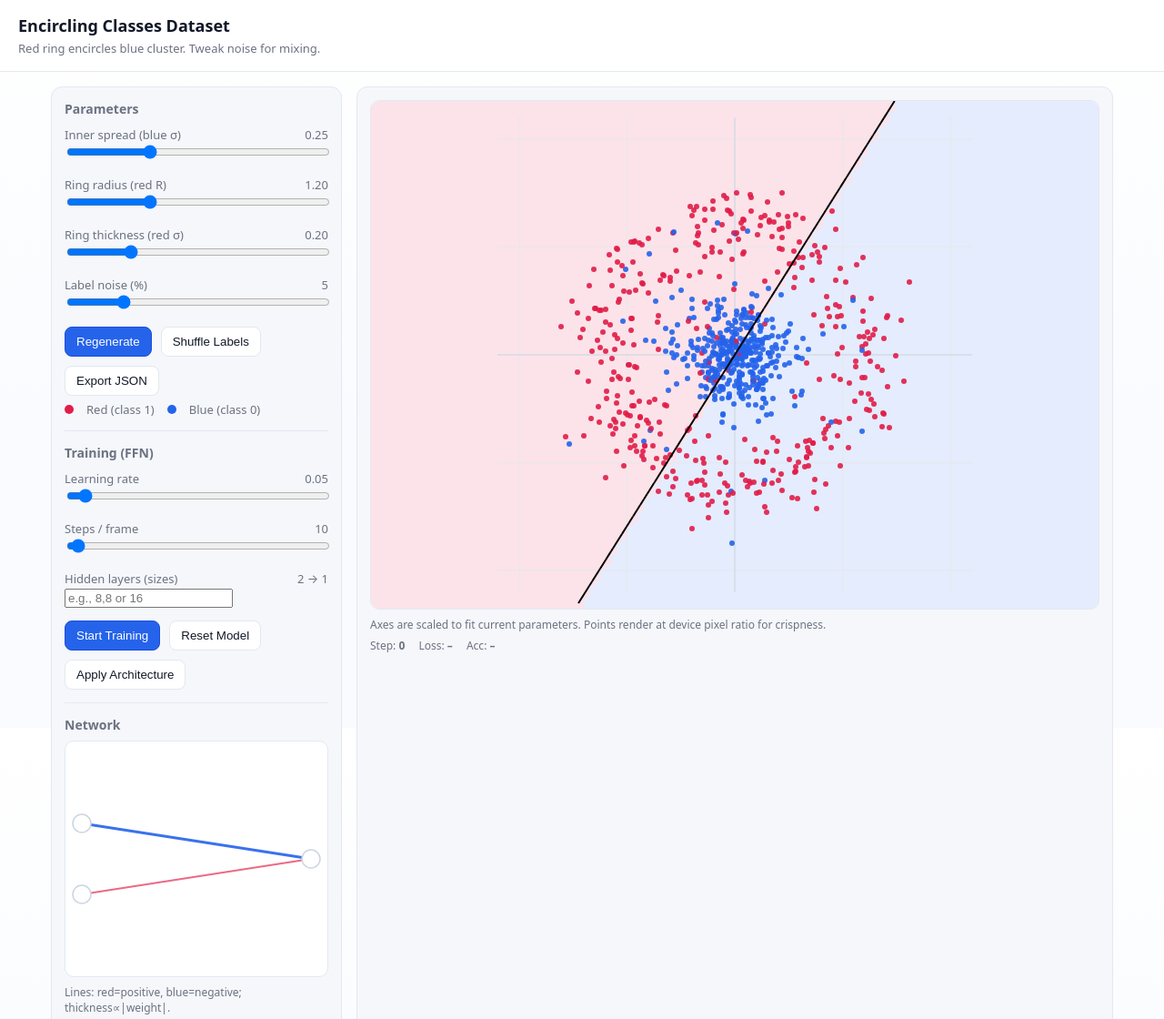
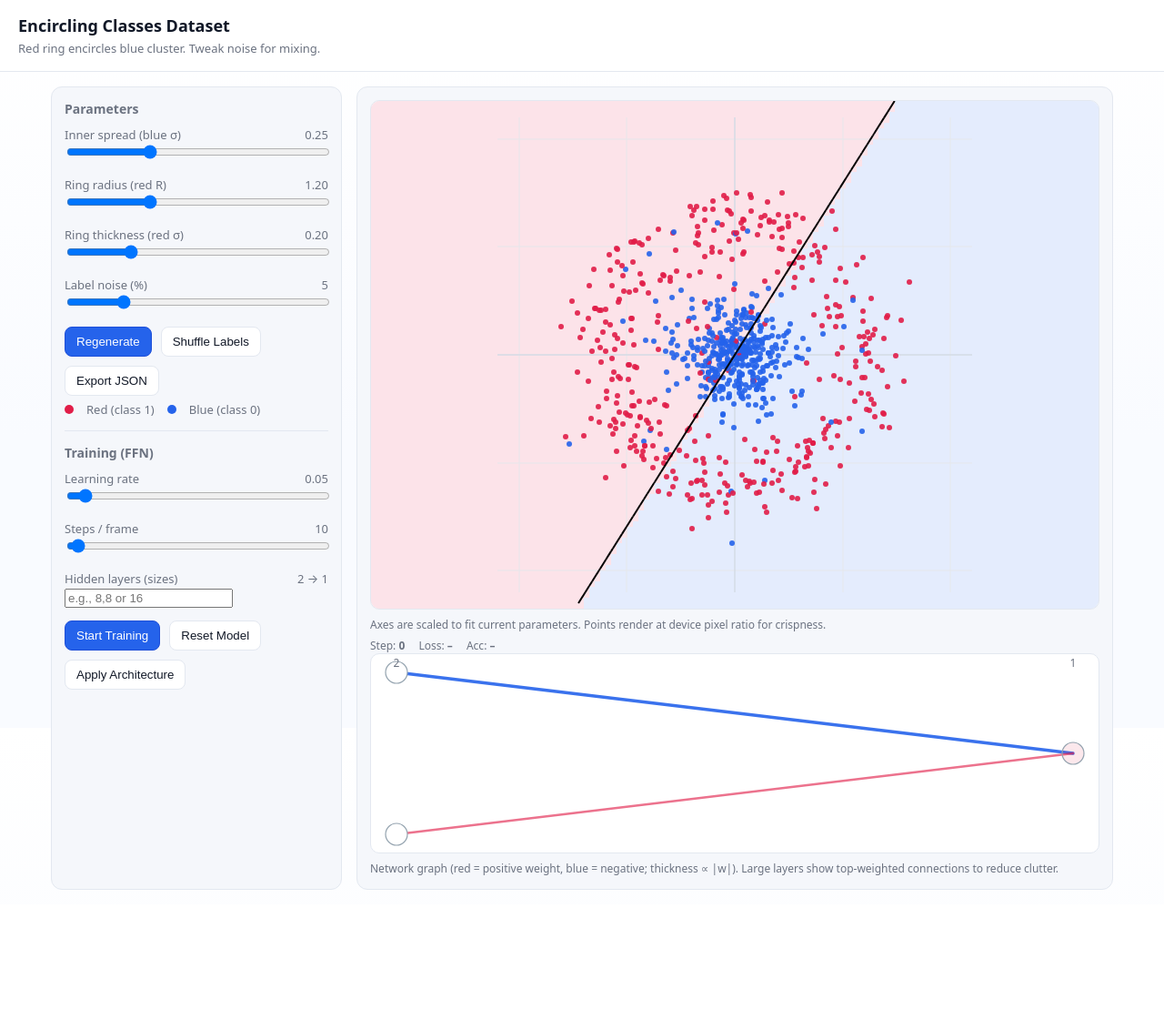
Before and after one commit to bendazz/mlPracticeProj, a plain HTML site: page index.html in a window 1280 px wide. Shown: the top 1120 px of the page at 91% size. After the commit the page ends 994 px from the top, so only its background shows below. Drawn offline with Linux system fonts and the light colour scheme.

Commit message:
added network

```diff
--- a/index.html
+++ b/index.html
@@ -79,10 +79,9 @@
       .dot.blue { background: var(--blue); }
 
       .canvas-panel { position: relative; overflow: hidden; }
-      /* Only the main plot gets large height */
-      #plot { width: 100%; height: min(70vh, 720px); display: block; background: #fff; border-radius: 10px; border: 1px solid var(--border); }
-      /* Network diagram canvas in the sidebar */
-      #net { width: 100%; height: 260px; display: block; background: #fff; border-radius: 10px; border: 1px solid var(--border); }
+      canvas { width: 100%; height: min(70vh, 720px); display: block; background: #fff; border-radius: 10px; border: 1px solid var(--border); }
+      /* Smaller fixed-height canvas for network diagram */
+      canvas.net-canvas { height: 220px; }
       .caption { font-size: 12px; color: var(--muted); margin-top: 8px; }
     </style>
   </head>
@@ -169,11 +168,6 @@
           <button id="resetModel">Reset Model</button>
           <button id="applyArch">Apply Architecture</button>
         </div>
-
-        <hr style="border:none;border-top:1px solid var(--border);margin:14px 0;" />
-        <h2>Network</h2>
-        <canvas id="net" width="600" height="400" aria-label="Network graph"></canvas>
-        <div class="caption">Lines: red=positive, blue=negative; thickness∝|weight|.</div>
       </section>
 
       <section class="panel canvas-panel">
@@ -185,6 +179,11 @@
             <span style="margin-left:12px">Loss: <strong id="lossOut">–</strong></span>
             <span style="margin-left:12px">Acc: <strong id="accOut">–</strong></span>
           </div>
+        </div>
+
+        <canvas id="net" class="net-canvas" width="1200" height="300" aria-label="Network diagram"></canvas>
+        <div class="caption">
+          Network graph (red = positive weight, blue = negative; thickness ∝ |w|). Large layers show top-weighted connections to reduce clutter.
         </div>
       </section>
     </main>
@@ -563,78 +562,6 @@
       let step = 0;
       let lossEMA = null;
 
-      function drawNetwork(canvas, model) {
-        if (!canvas) return;
-        const ctx = canvas.getContext('2d');
-        const dpr = setupHiDPI(canvas);
-        ctx.clearRect(0, 0, canvas.width, canvas.height);
-        if (!model) return;
-
-        const sizes = model.sizes || [2, 1];
-        const L = sizes.length;
-        const padX = 18 * dpr;
-        const padY = 12 * dpr;
-        const W = canvas.width - 2 * padX;
-        const H = canvas.height - 2 * padY;
-        const maxNodes = Math.max(...sizes);
-        const baseR = Math.max(3 * dpr, Math.min(10 * dpr, H / (2 * maxNodes + 6)));
-
-        const layersX = new Array(L).fill(0).map((_, l) => padX + (L === 1 ? W / 2 : (W * l) / (L - 1)));
-        const nodePos = [];
-        for (let l = 0; l < L; l++) {
-          const n = sizes[l];
-          const gap = H / (n + 1);
-          const xs = layersX[l];
-          const ys = new Array(n).fill(0).map((_, i) => padY + gap * (i + 1));
-          nodePos[l] = ys.map(y => ({ x: xs, y }));
-        }
-
-        // Draw edges with color by sign and thickness by magnitude
-        ctx.lineCap = 'round';
-        for (let l = 0; l < L - 1; l++) {
-          const Wl = model.W[l]; // shape [fanOut][fanIn]
-          // find max |w| for this layer for normalization
-          let maxAbs = 0;
-          for (let i = 0; i < Wl.length; i++) {
-            for (let j = 0; j < Wl[i].length; j++) maxAbs = Math.max(maxAbs, Math.abs(Wl[i][j]));
-          }
-          const denom = maxAbs > 0 ? maxAbs : 1;
-          for (let i = 0; i < Wl.length; i++) {
-            const to = nodePos[l + 1][i];
-            for (let j = 0; j < Wl[i].length; j++) {
-              const from = nodePos[l][j];
-              const w = Wl[i][j];
-              const norm = Math.min(1, Math.abs(w) / denom);
-              const width = (0.5 + 2.5 * norm) * dpr;
-              ctx.lineWidth = width;
-              const isPos = w >= 0;
-              ctx.strokeStyle = isPos ? '#e11d48' : '#2563eb';
-              ctx.globalAlpha = 0.25 + 0.65 * norm;
-              ctx.beginPath();
-              ctx.moveTo(from.x, from.y);
-              ctx.lineTo(to.x, to.y);
-              ctx.stroke();
-            }
-          }
-        }
-        ctx.globalAlpha = 1;
-
-        // Draw nodes
-        for (let l = 0; l < L; l++) {
-          const n = sizes[l];
-          for (let i = 0; i < n; i++) {
-            const p = nodePos[l][i];
-            ctx.beginPath();
-            ctx.fillStyle = '#ffffff';
-            ctx.strokeStyle = '#cbd5e1';
-            ctx.lineWidth = 1.5 * dpr;
-            ctx.arc(p.x, p.y, baseR, 0, Math.PI * 2);
-            ctx.fill();
-            ctx.stroke();
-          }
-        }
-      }
-
       function parseHiddenSizes() {
         const raw = (ui.hiddenSizes && ui.hiddenSizes.value || '').trim();
         if (!raw) return [];
@@ -654,7 +581,7 @@
         lossEMA = null;
         updateStatus(0, null, null);
         render(ui.plot, dataset, domain);
-        drawNetwork(ui.net, model);
+        renderNetwork(ui.net, model);
       }
 
       function readConfig() {
@@ -679,7 +606,6 @@
         domain = calcDomain(cfg);
         dataset = generateEncirclingDataset(cfg);
         render(ui.plot, dataset, domain);
-        drawNetwork(ui.net, model);
       }
 
       // event wiring
@@ -731,6 +657,111 @@
 
       function predictXY(x, y) { return model ? model.predict(x, y) : 0.5; }
 
+      function renderNetwork(canvas, model) {
+        if (!canvas) return;
+        const ctx = canvas.getContext('2d');
+        const dpr = setupHiDPI(canvas);
+        ctx.clearRect(0, 0, canvas.width, canvas.height);
+        if (!model) return;
+
+        const sizes = model.sizes;
+        const L = sizes.length;
+        const padX = 28 * dpr;
+        const padY = 20 * dpr;
+        const w = canvas.width - 2 * padX;
+        const h = canvas.height - 2 * padY;
+
+        // Node positions
+        const maxNodes = Math.max(...sizes);
+        const colStep = L > 1 ? w / (L - 1) : 0;
+        const pos = new Array(L);
+        for (let l = 0; l < L; l++) {
+          const n = sizes[l];
+          const x = padX + l * colStep;
+          const rowStep = n > 1 ? h / (n - 1) : 0;
+          pos[l] = new Array(n);
+          for (let i = 0; i < n; i++) {
+            const y = padY + (n > 1 ? i * rowStep : h / 2);
+            pos[l][i] = { x, y };
+          }
+        }
+
+        // Edge drawing with per-layer normalization; optionally top-K for large layers
+        ctx.lineCap = 'round';
+        for (let l = 0; l < L - 1; l++) {
+          const fanIn = sizes[l];
+          const fanOut = sizes[l + 1];
+          const Wl = model.W[l];
+          let maxAbs = 0;
+          for (let i = 0; i < fanOut; i++) {
+            for (let j = 0; j < fanIn; j++) maxAbs = Math.max(maxAbs, Math.abs(Wl[i][j]));
+          }
+          if (maxAbs === 0) maxAbs = 1e-6;
+
+          const largeLayer = fanIn * fanOut > 8000 || fanIn > 64 || fanOut > 64;
+          const topK = largeLayer ? 8 : null;
+
+          for (let i = 0; i < fanOut; i++) {
+            let indices = [...Array(fanIn).keys()];
+            if (topK) {
+              indices.sort((a, b) => Math.abs(Wl[i][b]) - Math.abs(Wl[i][a]));
+              indices = indices.slice(0, topK);
+            }
+            for (const j of indices) {
+              const wgt = Wl[i][j];
+              const mag = Math.abs(wgt) / maxAbs;
+              const thick = (0.6 + 2.8 * mag) * dpr;
+              const alpha = 0.15 + 0.75 * mag;
+              ctx.strokeStyle = wgt >= 0 ? `rgba(225,29,72,${alpha.toFixed(3)})` : `rgba(37,99,235,${alpha.toFixed(3)})`;
+              ctx.lineWidth = thick;
+              const a = pos[l][j];
+              const b = pos[l + 1][i];
+              ctx.beginPath();
+              ctx.moveTo(a.x, a.y);
+              ctx.lineTo(b.x, b.y);
+              ctx.stroke();
+            }
+          }
+        }
+
+        // Nodes (bias tint on hidden/output)
+        const r = Math.max(4 * dpr, Math.min(12 * dpr, Math.floor((160 * dpr) / Math.max(3, maxNodes))));
+        for (let l = 0; l < L; l++) {
+          const n = sizes[l];
+          const hasBias = l > 0; // input layer has no bias in our model storage
+          let maxAbsB = 0;
+          if (hasBias) for (let i = 0; i < n; i++) maxAbsB = Math.max(maxAbsB, Math.abs(model.b[l - 1][i] || 0));
+          if (maxAbsB === 0) maxAbsB = 1e-6;
+          for (let i = 0; i < n; i++) {
+            const p = pos[l][i];
+            ctx.beginPath();
+            ctx.arc(p.x, p.y, r, 0, Math.PI * 2);
+            if (hasBias) {
+              const bval = model.b[l - 1][i] || 0;
+              const mag = Math.min(1, Math.abs(bval) / maxAbsB);
+              const alpha = 0.10 + 0.35 * mag;
+              const fill = bval >= 0 ? `rgba(225,29,72,${alpha.toFixed(3)})` : `rgba(37,99,235,${alpha.toFixed(3)})`;
+              ctx.fillStyle = fill;
+            } else {
+              ctx.fillStyle = '#ffffff';
+            }
+            ctx.fill();
+            ctx.lineWidth = 1.2 * dpr;
+            ctx.strokeStyle = '#94a3af';
+            ctx.stroke();
+          }
+        }
+
+        // Simple layer size labels at the top
+        ctx.fillStyle = '#6b7280';
+        ctx.font = `${12 * dpr}px ui-sans-serif, system-ui, -apple-system, Segoe UI, Roboto`;
+        ctx.textAlign = 'center';
+        for (let l = 0; l < L; l++) {
+          const x = pos[l][Math.floor(pos[l].length / 2)].x;
+          ctx.fillText(`${sizes[l]}`, x, padY - 6 * dpr);
+        }
+      }
+
       function trainTick() {
         if (!running || !model || !dataset.length) return;
         const lr = parseFloat(ui.lr.value);
@@ -746,7 +777,7 @@
         const acc = estimateAccuracy(256);
         updateStatus(step, lossEMA, acc);
         render(ui.plot, dataset, domain);
-        drawNetwork(ui.net, model);
+        renderNetwork(ui.net, model);
       }
 
       function animLoop() {
@@ -771,14 +802,13 @@
         if (e.code === 'Space') { e.preventDefault(); ui.startStop.click(); }
       });
 
-      window.addEventListener('resize', () => { regenerateAndRender(); drawNetwork(ui.net, model); });
+      window.addEventListener('resize', () => { regenerateAndRender(); renderNetwork(ui.net, model); });
       // initial draw
       regenerateAndRender();
       resetModel();
       ui.lrOut.textContent = parseFloat(ui.lr.value).toFixed(2);
       ui.spfOut.textContent = ui.stepsPerFrame.value;
       updateArchLabel(parseHiddenSizes());
-      drawNetwork(ui.net, model);
       requestAnimationFrame(animLoop);
     </script>
   </body>
```
